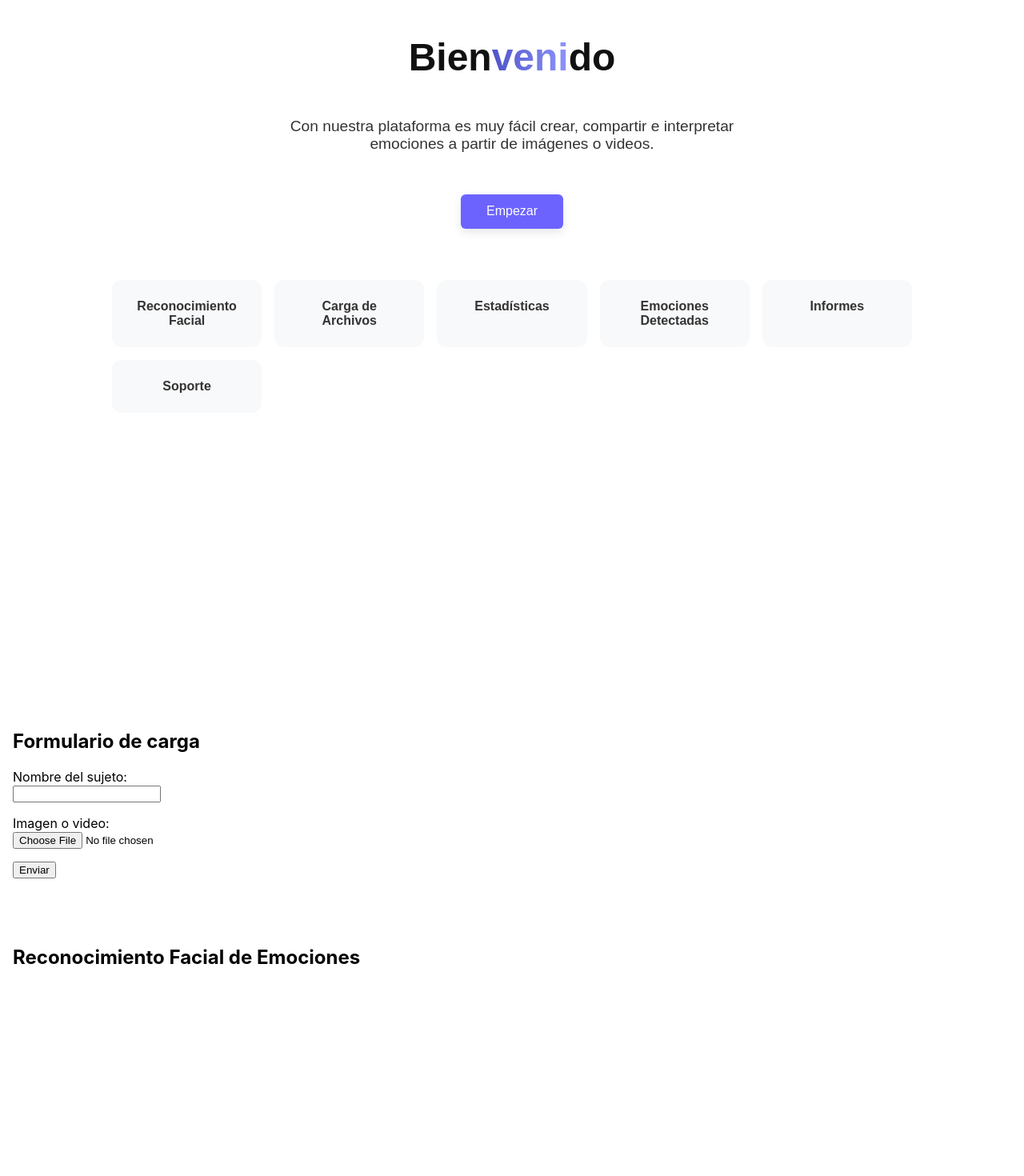
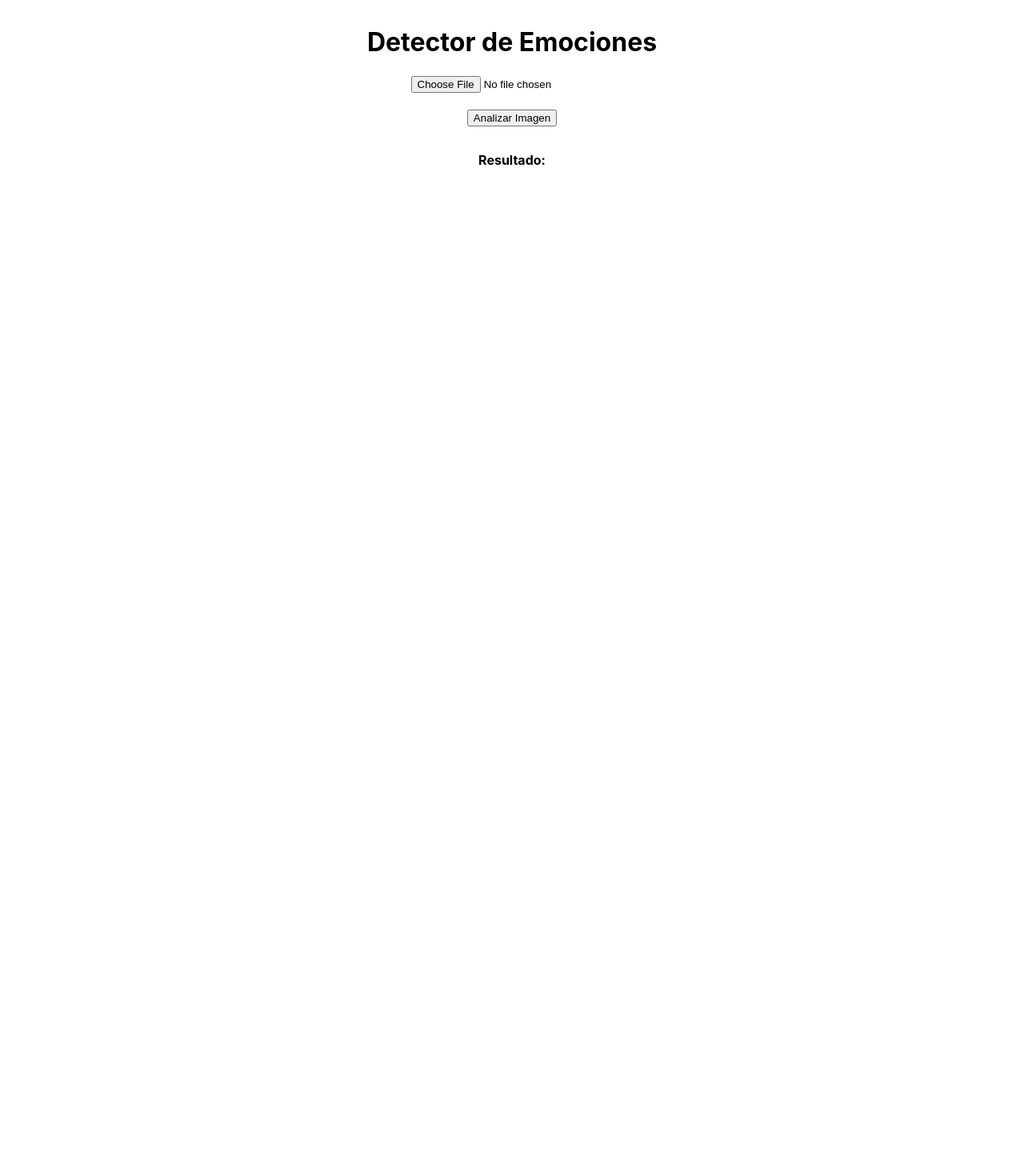
Before and after one commit to Rodolfo1924/reconocimiento-de-emociones, a React (Create React App) app in the folder front/: page / in a window 1280 px wide. Shown: the part 20-1490 px from the top of the page at 80% size. After the commit the page ends 800 px from the top, so only its background shows below. Built offline with nearby package versions, Linux system fonts and the light colour scheme; no server answers.

Commit message:
Update App.jsx

```diff
--- a/front/src/App.jsx
+++ b/front/src/App.jsx
@@ -1,19 +1,43 @@
-import React from "react";
-import Home from "./pages/Home";
-import WebcamCapture from "./components/WebcamCapture";
-import Formulario from "./components/Formulario";
+import React, { useState } from 'react';
 
 function App() {
+  const [file, setFile] = useState(null);
+  const [resultado, setResultado] = useState("");
+
+  const handleChange = (e) => {
+    setFile(e.target.files[0]);
+  };
+
+  const handleSubmit = async (e) => {
+    e.preventDefault();
+
+    if (!file) {
+      alert("Selecciona una imagen primero");
+      return;
+    }
+
+    const formData = new FormData();
+    formData.append("file", file);
+
+    const res = await fetch(`${process.env.REACT_APP_API_URL}/predict`, {
+      method: "POST",
+      body: formData,
+    });
+
+    const data = await res.json();
+    setResultado(data.emociones || data.emocion || "Sin resultado");
+  };
+
   return (
-    <div>
-      <Home />
-      <div style={{ marginTop: '2rem', padding: '1rem' }}>
-        <h2>Formulario de carga</h2>
-        <Formulario />
-      </div>
-      <div style={{ marginTop: '2rem', padding: '1rem' }}>
-        <h2>Reconocimiento Facial de Emociones</h2>
-        <WebcamCapture />
+    <div style={{ padding: "2rem", textAlign: "center" }}>
+      <h1>Detector de Emociones</h1>
+      <form onSubmit={handleSubmit}>
+        <input type="file" accept="image/*" onChange={handleChange} />
+        <br /><br />
+        <button type="submit">Analizar Imagen</button>
+      </form>
+      <div style={{ marginTop: "2rem" }}>
+        <strong>Resultado:</strong> {resultado}
       </div>
     </div>
   );
```
